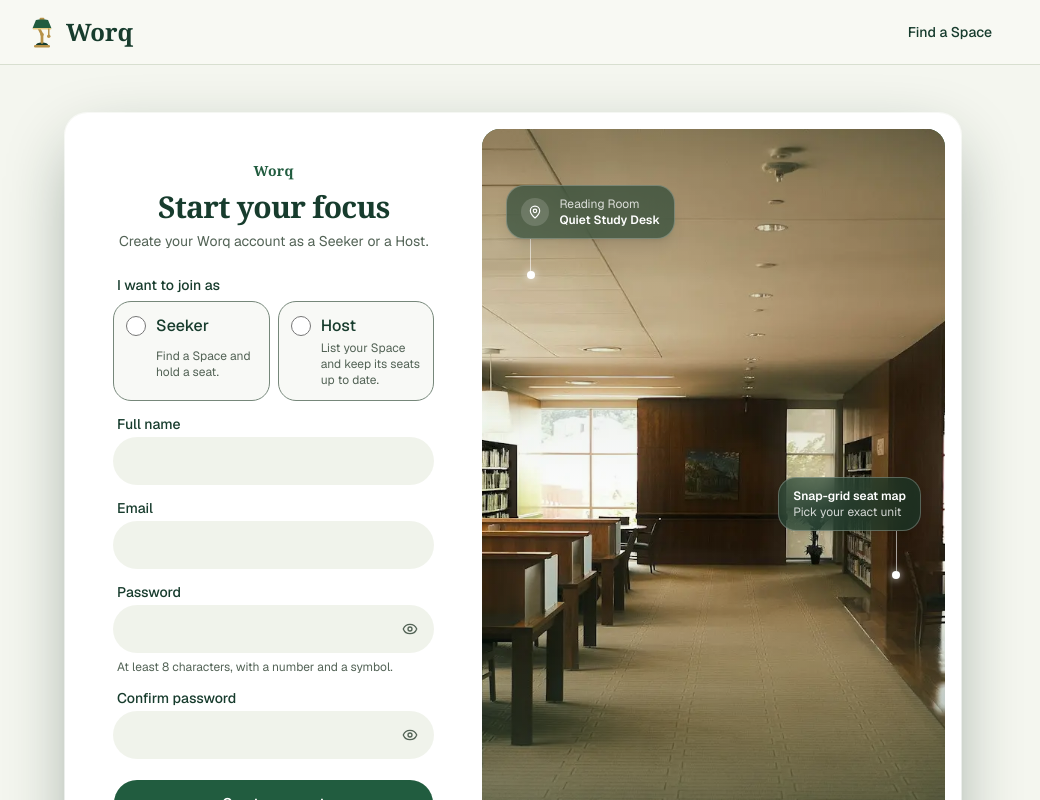
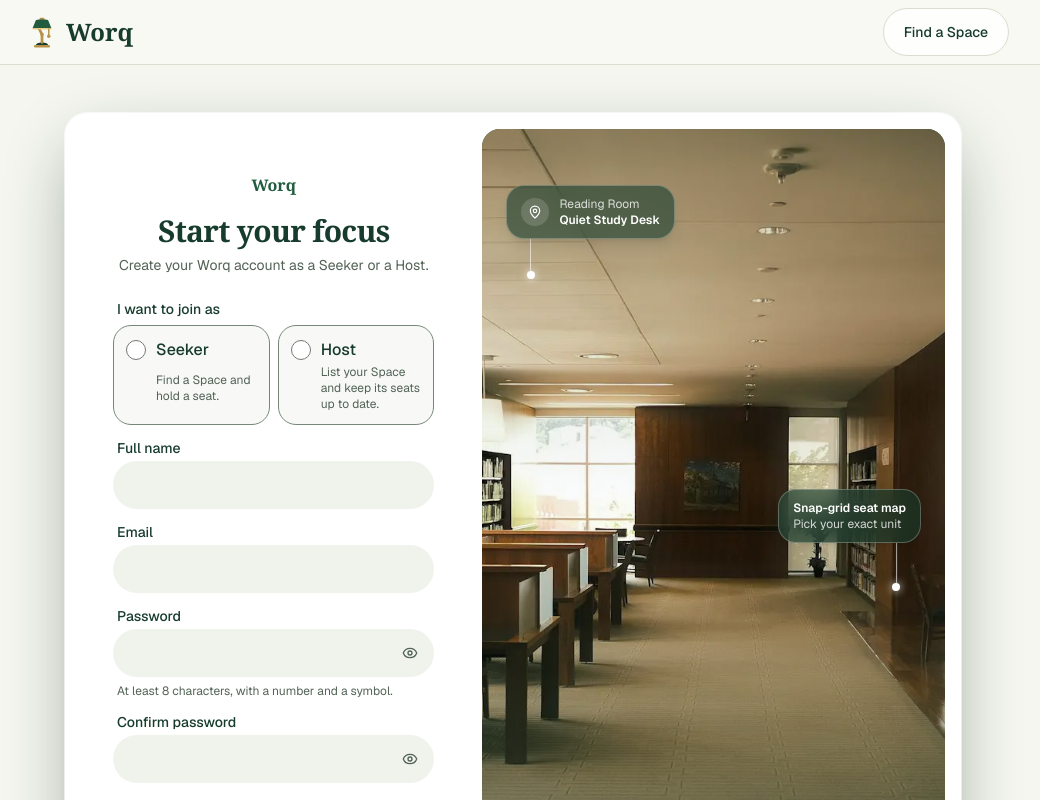
Before and after one commit to dreeyanzz/studyhub, a Next.js app: page /register in a window 1280 px wide. Shown: the top 800 px of the page, without its empty margins (127-1167 px from the left). Built offline with nearby package versions, Linux system fonts and the light colour scheme.

Commit message:
feat(STORY-17): add Find a Space pill button and clickable Worq card link

```diff
--- a/app/(auth)/_components/auth-shell.tsx
+++ b/app/(auth)/_components/auth-shell.tsx
@@ -1,6 +1,10 @@
 import type { ReactNode } from 'react'
 import Image from 'next/image'
+import Link from 'next/link'
 import { MapPin } from 'lucide-react'
+
+import { buttonVariants } from '@/components/ui/button'
+import { cn } from '@/lib/utils'
 
 /**
  * Split white-and-photo card shell for /login and /register (STORY-17).
@@ -23,9 +27,17 @@ export function AuthShell({
     >
       <div className="grid gap-4 md:grid-cols-[minmax(0,5fr)_minmax(0,6fr)]">
         <div className="flex flex-col justify-center px-4 py-6 sm:px-8 sm:py-8">
-          <p className="mb-2 text-center font-heading text-sm font-semibold tracking-wide text-primary">
-            Worq
-          </p>
+          <div className="mb-1 flex justify-center">
+            <Link
+              href="/"
+              className={cn(
+                buttonVariants({ variant: 'ghost' }),
+                'rounded-full px-4 font-heading text-base font-semibold text-primary',
+              )}
+            >
+              Worq
+            </Link>
+          </div>
           <div className="mb-6 space-y-1.5 text-center">
             <h1
               id="auth-title"
--- a/app/(auth)/layout.tsx
+++ b/app/(auth)/layout.tsx
@@ -64,7 +64,13 @@ export default function AuthLayout({ children }: LayoutProps<'/'>) {
             </svg>
             Worq
           </Link>
-          <Link href="/spaces" className={buttonVariants({ variant: 'ghost' })}>
+          <Link
+            href="/spaces"
+            className={cn(
+              buttonVariants({ variant: 'outline' }),
+              'rounded-full border-border bg-card/80 px-5 text-sm font-medium',
+            )}
+          >
             Find a Space
           </Link>
         </div>
```
